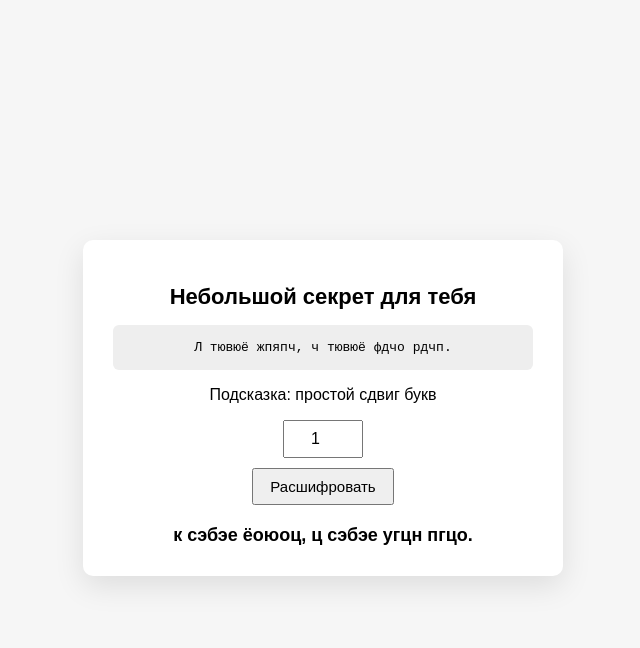
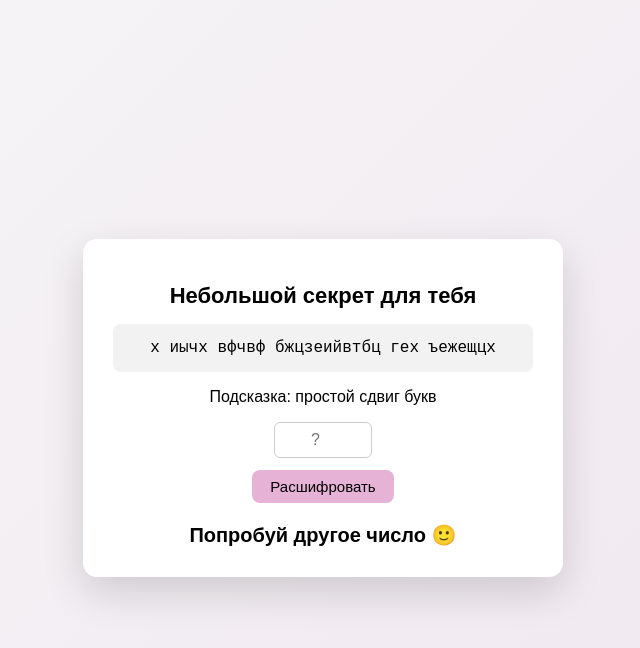
Before and after one commit to EmizhAlan/-, a plain HTML site: page index.html in a window 1280 px wide. Both pictures are taken after a click on the button "Расшифровать". Shown: the whole page, without its empty margins (317-957 px from the left). Drawn offline with Linux system fonts and the light colour scheme.

Commit message:
Update index.html

```diff
--- a/index.html
+++ b/index.html
@@ -6,47 +6,79 @@
     <style>
         body {
             font-family: Arial, sans-serif;
-            background: #f6f6f6;
+            background: linear-gradient(135deg, #f6f6f6, #f0e6ef);
             display: flex;
             justify-content: center;
             align-items: center;
             height: 100vh;
         }
+
         .card {
             background: white;
             padding: 30px;
-            border-radius: 10px;
+            border-radius: 14px;
             width: 420px;
-            box-shadow: 0 10px 30px rgba(0,0,0,0.1);
+            box-shadow: 0 15px 40px rgba(0,0,0,0.15);
             text-align: center;
+            animation: fadeIn 1s ease;
         }
+
         h1 {
             font-size: 22px;
             margin-bottom: 15px;
         }
+
         .cipher {
             font-family: monospace;
-            background: #eee;
+            background: #f2f2f2;
             padding: 15px;
-            border-radius: 6px;
+            border-radius: 8px;
             margin-bottom: 15px;
+            font-size: 16px;
         }
+
         input {
             padding: 8px;
-            width: 60px;
+            width: 80px;
             text-align: center;
             font-size: 16px;
+            border-radius: 6px;
+            border: 1px solid #ccc;
         }
+
         button {
-            margin-top: 10px;
-            padding: 8px 16px;
+            margin-top: 12px;
+            padding: 8px 18px;
             font-size: 15px;
+            border-radius: 8px;
+            border: none;
             cursor: pointer;
+            background: #e6b3d6;
+            transition: transform 0.2s ease, background 0.2s ease;
         }
+
+        button:hover {
+            transform: scale(1.05);
+            background: #e09cc9;
+        }
+
         .result {
             margin-top: 20px;
-            font-size: 18px;
+            font-size: 20px;
             font-weight: bold;
+            opacity: 0;
+            transform: translateY(10px);
+            transition: all 0.6s ease;
+        }
+
+        .result.show {
+            opacity: 1;
+            transform: translateY(0);
+        }
+
+        @keyframes fadeIn {
+            from { opacity: 0; transform: scale(0.95); }
+            to { opacity: 1; transform: scale(1); }
         }
     </style>
 </head>
@@ -56,12 +88,12 @@
     <h1>Небольшой секрет для тебя</h1>
 
     <div class="cipher" id="cipherText">
-        Л тювюё жпяпч, ч тювюё фдчо рдчп.
+        х иычх вфчвф бжцзеийвтбц гех ъежещцх
     </div>
 
     <p>Подсказка: простой сдвиг букв</p>
 
-    <input type="number" id="shift" value="1" min="1" max="33">
+    <input type="number" id="shift" placeholder="?" />
     <br>
     <button onclick="decode()">Расшифровать</button>
 
@@ -74,6 +106,14 @@ const alphabet = "абвгдеёжзийклмнопрстуфхцчшщъыьэ
 function decode() {
     const shift = parseInt(document.getElementById("shift").value);
     const text = document.getElementById("cipherText").innerText.toLowerCase();
+    const resultDiv = document.getElementById("result");
+
+    if (shift !== 23) {
+        resultDiv.innerText = "Попробуй другое число 🙂";
+        resultDiv.classList.add("show");
+        return;
+    }
+
     let result = "";
 
     for (let char of text) {
@@ -87,7 +127,8 @@ function decode() {
         }
     }
 
-    document.getElementById("result").innerText = result;
+    resultDiv.innerText = result;
+    resultDiv.classList.add("show");
 }
 </script>
 
```
